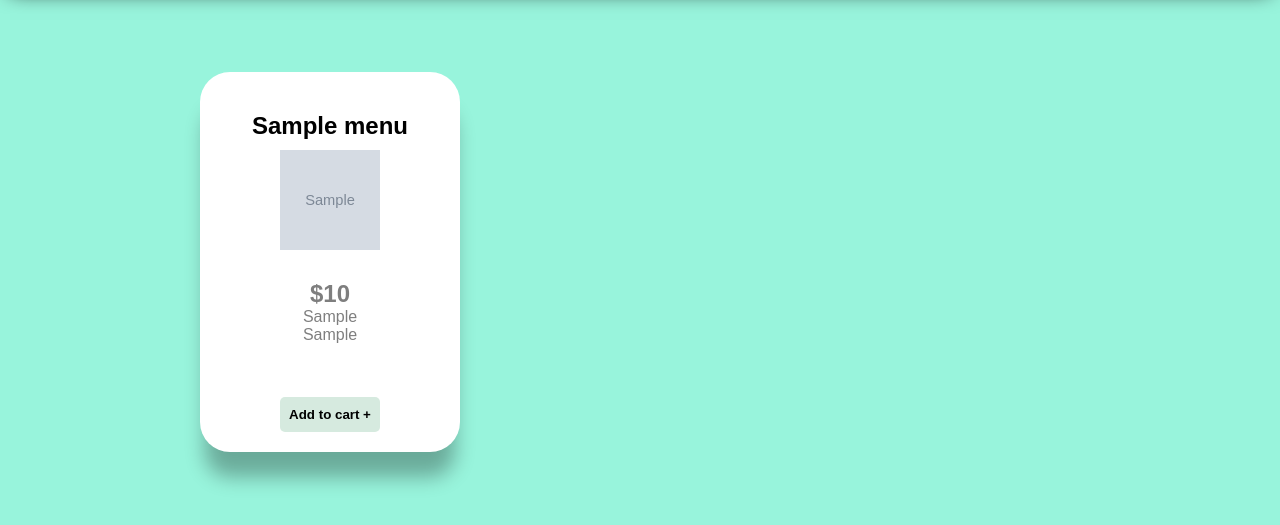
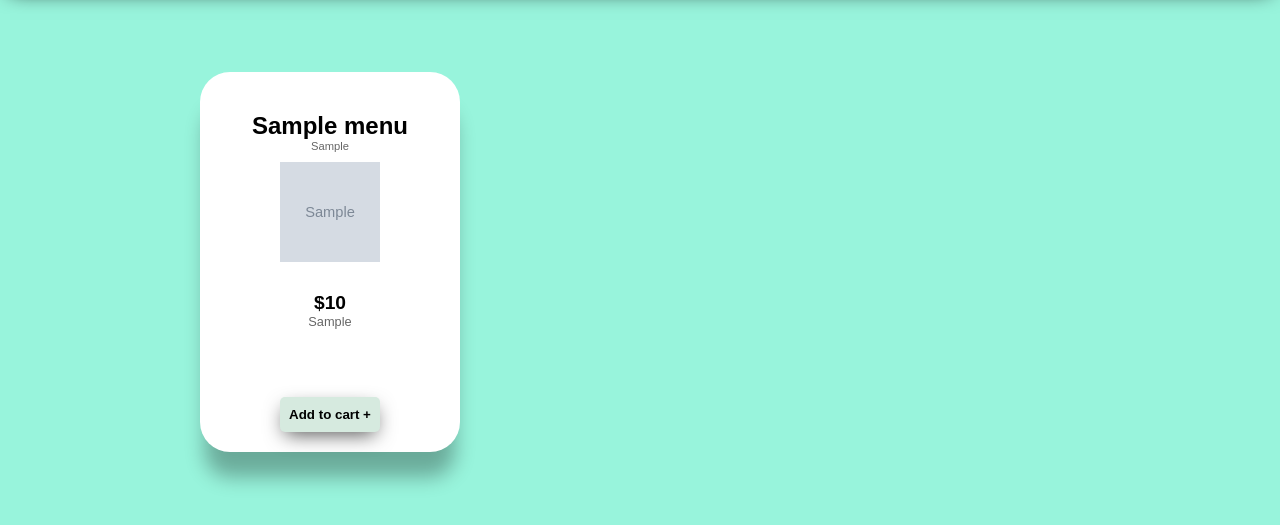
Before and after one commit to sshivahh/WebProg-UTS-A6, a PHP site: page /Pages/home.php in a window 1280 px wide. Shown: the part 88-613 px from the top of the page. Run offline with PHP 8.4, Linux system fonts and the light colour scheme; tables that the repository leaves empty or names only in its code hold one stand-in row (values such as "Sample post"); grey boxes marked "Sample" are stand-in pictures.

Commit message:
rapihin tampilan

```diff
--- a/Pages/home.php
+++ b/Pages/home.php
@@ -52,9 +52,9 @@
             ?>
                 <div class="card">
                     <h2><?= $row['nama']?></h2>
+                    <p class="category"><?= $row['kategori']?></p>
                     <img src="./../Src/Makanan/<?= $row['gambar']?>" alt="picture of menu">
                     <p class="price">$<?= $row['harga']?></p>
-                    <p class="category"><?= $row['kategori']?></p>
                     <p class='description'><?= $row['deskripsi']?></p>
                     <button>Add to cart +</button>
                 </div>
--- a/Styles/home.css
+++ b/Styles/home.css
@@ -119,16 +119,12 @@ nav{
 
 .card > h2{
     font-weight: bold;
-    margin: 0px;
+    margin: 0px
 }
 
 .card > h2, .card > p {
     text-align: center;
     margin: 0px;
-}
-
-.card>p{
-    opacity: 0.5;
 }
 
 .card>button{
@@ -143,9 +139,27 @@ nav{
     border: none;
     border-radius: 5px;
     font-weight: bold;
+    box-shadow: 0px 7px 20px -5px rgba(0, 0, 0,0.7);
+    transition: 300ms;
+}
+
+.card>button:hover{
+    scale: 1.02;
+    filter: brightness(90%);
 }
 
 .price{
     font-weight: bold;
-    font-size: 1.5rem;
+    font-size: 1.2rem;
+    margin: 10px 0px;
 }
+
+.category{
+    font-size: 0.7rem;
+    opacity: 0.6;
+}
+
+.description{
+    opacity: 0.6;
+    font-size: 0.8rem;
+}
--- a/delete-me.sql
+++ b/delete-me.sql
@@ -36,7 +36,7 @@ INSERT INTO menu(nama, gambar, harga, kategori, deskripsi) VALUES
 ("Cherry Martini", "/Drinks/Cherry_Martini.jpg", 20, "Drinks", "Gin, vermouth, and cherry"),
 ("Piña Colada", "/Drinks/Piña_Colada.jpg", 15, "Drinks", "Pineapple juice, rum, and coconut"),
 ("Honey Bourbon", "/Drinks/Honey_Bourbon.jpg", 25, "Drinks", " Fermented mash of grain, yeast, honey, and water"),
-("Köstlicher_Whiskey", "/Drinks/Köstlicher_Whiskey.jpg", 14, "Drinks", "Fermented grain mash"),
+("Köstlicher Whiskey", "/Drinks/Köstlicher_Whiskey.jpg", 14, "Drinks", "Fermented grain mash"),
 ("Bloody Mary", "/Drinks/Bloody_Mary.jpg", 12, "Drinks", "Vodka, tomato juice, Worcestershire sauce, black pepper, celery salt, Tabasco and lemon juice"),
 ("Wine Dharma", "/Drinks/Wine_Dharma.jpg", 20, "Drinks", "Wine and yeast fermented grape"),
 ("Daiquiri", "/Drinks/Daiquiri.jpg", 12, "Drinks", "Rum, lime juice, and simple syrup"),
```
